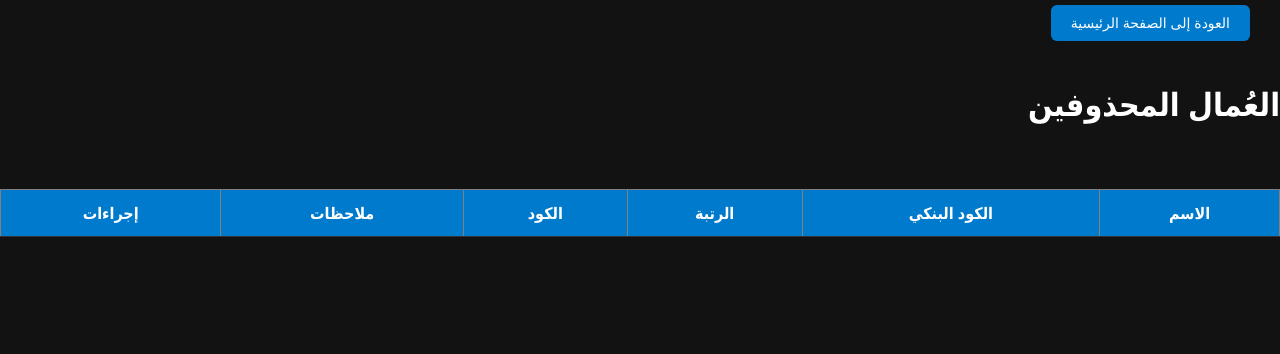
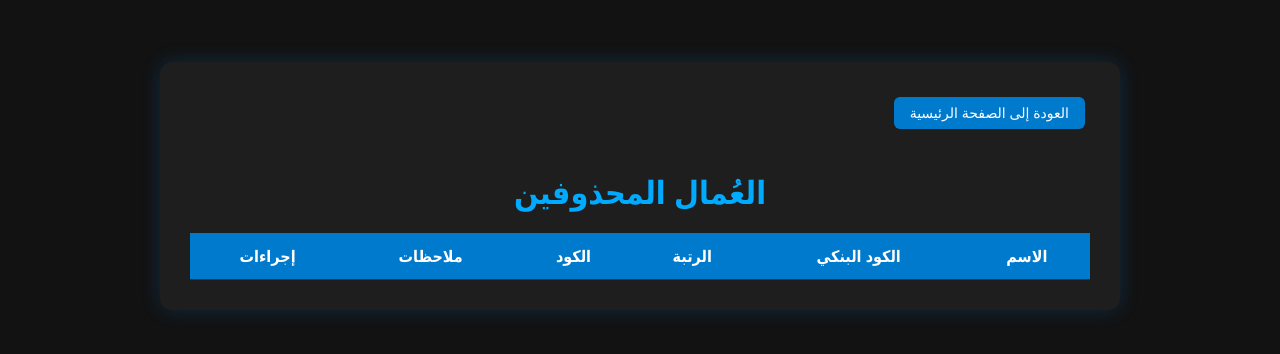
Before and after one commit to Hetller97/workersmanager, a plain HTML site: page trash.html in a window 1280 px wide. Drawn offline with Linux system fonts and the light colour scheme; no server answers.

Commit message:
Update trash.html css

```diff
--- a/trash.html
+++ b/trash.html
@@ -4,12 +4,68 @@
   <meta charset="UTF-8">
   <title>سلة المحذوفات</title>
   <link rel="stylesheet" href="style.css" />
+  <style>
+
+    /* صفحة سلة المحذوفات */
+.trash-container {
+  max-width: 900px;
+  margin: 40px auto;
+  background-color: #1e1e1e;
+  padding: 30px;
+  border-radius: 12px;
+  box-shadow: 0 0 20px rgba(0, 140, 255, 0.2);
+}
+
+.trash-container h1 {
+  text-align: center;
+  margin-bottom: 20px;
+  color: #00aaff;
+}
+
+.trash-container table {
+  width: 100%;
+  border-collapse: collapse;
+  margin-top: 20px;
+}
+
+.trash-container thead {
+  background-color: #007acc;
+  color: white;
+}
+
+.trash-container th,
+.trash-container td {
+  padding: 12px;
+  text-align: center;
+  border-bottom: 1px solid #333;
+}
+
+.trash-container tbody tr:hover {
+  background-color: #2a2a2a;
+}
+
+.trash-container button {
+  background-color: #007acc;
+  border: none;
+  padding: 8px 16px;
+  color: white;
+  border-radius: 6px;
+  cursor: pointer;
+  font-size: 14px;
+  transition: background-color 0.3s;
+}
+
+.trash-container button:hover {
+  background-color: #009dff;
+}
+
+  </style>
 </head>
 <body>
+  <div class="trash-container">
     <button onclick="window.location.href = 'dashboard.html'" style="margin-bottom: 20px;">العودة إلى الصفحة الرئيسية</button>
-
     <h1>العُمال المحذوفين</h1>
-  <table id="trashTable" border="1">
+    <table id="trashTable">
       <thead>
         <tr>
           <th>الاسم</th>
@@ -22,6 +78,7 @@
       </thead>
       <tbody></tbody>
     </table>
+  </div>
 
   <script src="https://www.gstatic.com/firebasejs/9.6.10/firebase-app-compat.js"></script>
   <script src="https://www.gstatic.com/firebasejs/9.6.10/firebase-firestore-compat.js"></script>
```
Lines whose indentation alone changed are shown as unchanged.
